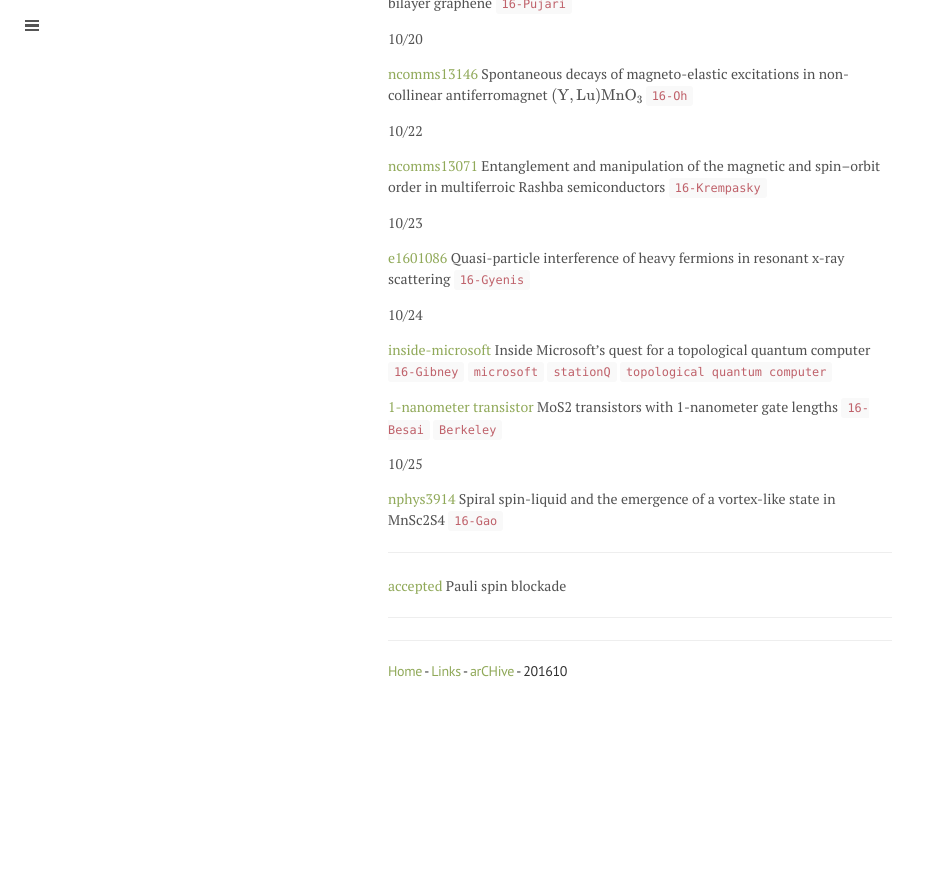
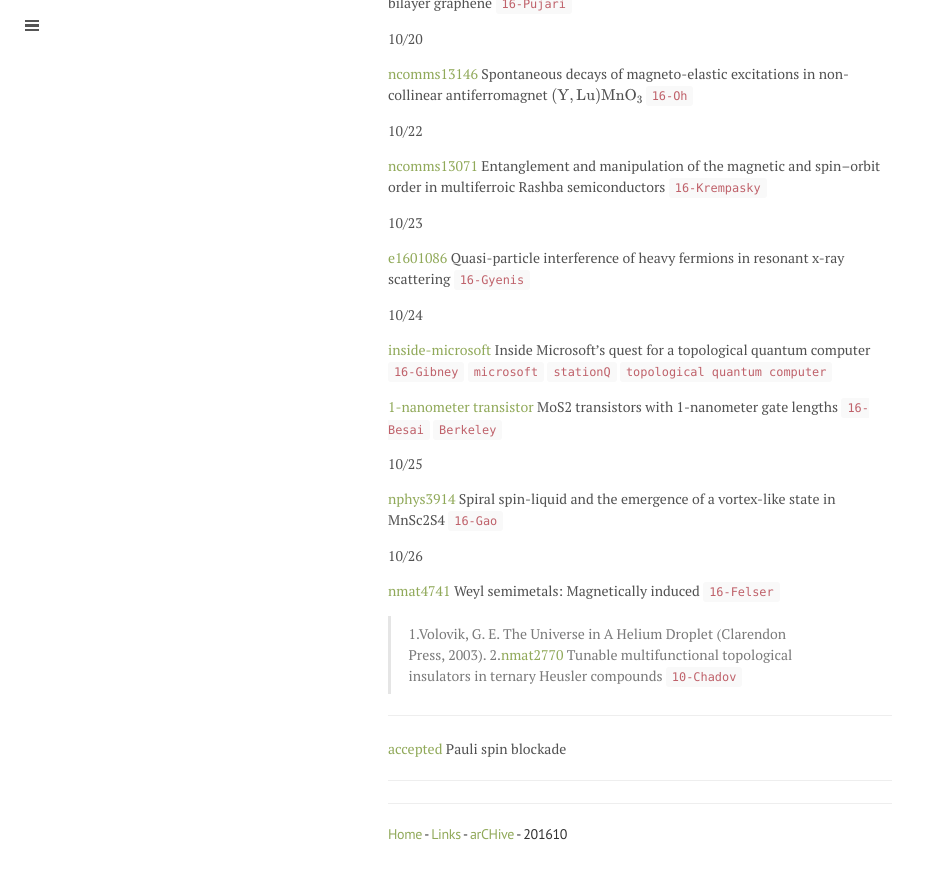
Before and after one commit to qkrwlsghdcjsworlt/work, a Jekyll site: the page built from 201610.md, in a window 1280 px wide and 900 px high, scrolled down 2521 px. Shown: the top 879 px of the window, without its empty margins (0-930 px from the left). Built offline with Jekyll 4.4.1, drawn with Linux system fonts in a browser that asks for light colours; formulas are drawn with MathJax 3; before the commit the page ends 3258 px from its top, so only the background shows below that.

Commit message:
“update”

```diff
--- a/201610.md
+++ b/201610.md
@@ -143,7 +143,12 @@ title: 201610
 
 [nphys3914](http://www.nature.com/nphys/journal/vaop/ncurrent/full/nphys3914.html) Spiral spin-liquid and the emergence of a vortex-like state in MnSc2S4 `16-Gao`
 
+10/26
 
+[nmat4741](http://www.nature.com/nmat/journal/v15/n11/full/nmat4741.html) Weyl semimetals: Magnetically induced `16-Felser`
+
+> 1.Volovik, G. E. The Universe in A Helium Droplet (Clarendon Press, 2003).
+> 2.[nmat2770](http://www.nature.com/nmat/journal/v9/n7/full/nmat2770.html) Tunable multifunctional topological insulators in ternary Heusler compounds `10-Chadov`
 
 ---
 
```
